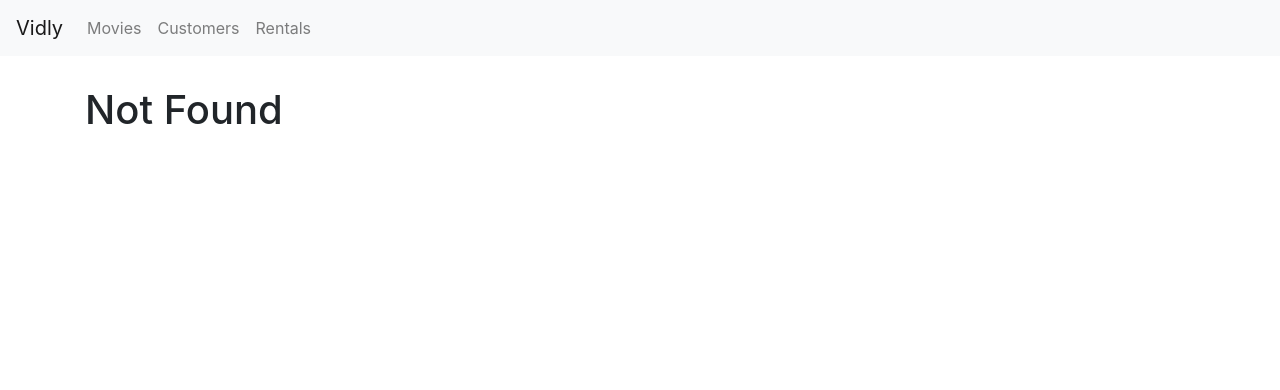
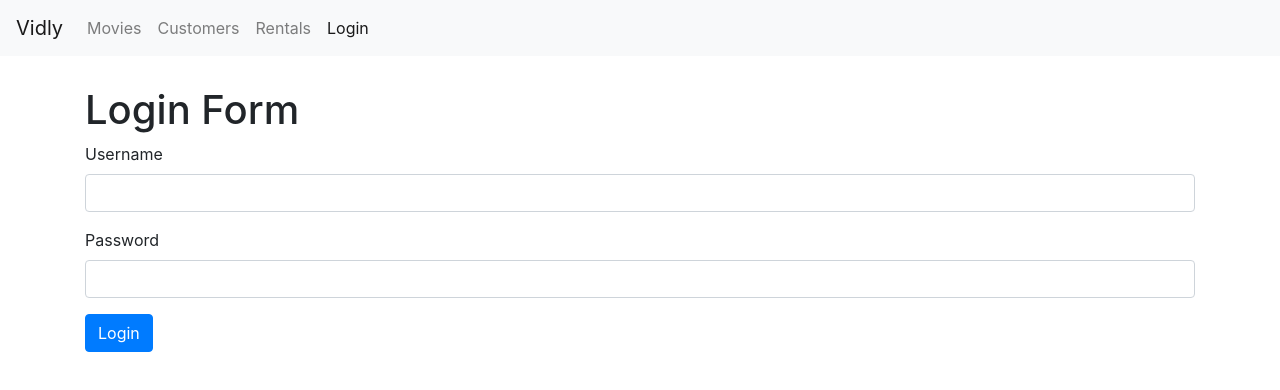
Before and after one commit to shayanzamani/movieRentalReactApp, a React (Create React App) app: page /login in a window 1280 px wide. Before the commit this address led to /not-found. Shown: the top 390 px of the page. Built offline with nearby package versions, Linux system fonts and the light colour scheme.

Commit message:
login form added

```diff
--- a/src/App.js
+++ b/src/App.js
@@ -1,7 +1,4 @@
 import React from "react";
-import "./App.css";
-import "bootstrap/dist/css/bootstrap.css";
-import "font-awesome/css/font-awesome.css";
 import Movies from "./components/Movies";
 import NavBar from "./components/navbar";
 import { Route, Switch, Redirect } from "react-router-dom";
@@ -9,6 +6,10 @@
 import Rentals from "./components/rentals";
 import NotFound from "./components/notFound";
 import MovieForm from "./components/movieForm";
+import LoginForm from "./components/LoginForm";
+import "./App.css";
+import "bootstrap/dist/css/bootstrap.css";
+import "font-awesome/css/font-awesome.css";
 
 function App() {
   return (
@@ -16,6 +17,7 @@
       <NavBar />
       <main className="container">
         <Switch>
+          <Route path="/login" component={LoginForm}></Route>
           <Route path="/movies/:id" component={MovieForm} />
           <Route path="/rentals" component={Rentals}></Route>
           <Route path="/customers" component={Customers}></Route>
--- /dev/null
+++ b/src/components/LoginForm.jsx
@@ -0,0 +1,28 @@
+import React, { Component } from "react";
+
+class LoginForm extends Component {
+  handleSubmit = (e) => {
+    e.preventDefault();
+    console.log("Submitted");
+  };
+  render() {
+    return (
+      <div>
+        <h1>Login Form</h1>
+        <form onSubmit={this.handleSubmit}>
+          <div className="form-group">
+            <label htmlFor="username">Username</label>
+            <input id="username" type="text" className="form-control" />
+          </div>
+          <div className="form-group">
+            <label htmlFor="password">Password</label>
+            <input id="password" type="text" className="form-control" />
+          </div>
+          <button className="btn btn-primary">Login</button>
+        </form>
+      </div>
+    );
+  }
+}
+
+export default LoginForm;
--- a/src/components/navbar.jsx
+++ b/src/components/navbar.jsx
@@ -28,8 +28,11 @@
             <NavLink className="nav-item nav-link" to="/customers">
               Customers
             </NavLink>
-            <NavLink className="nav-item nav-link" to="/Rentals">
+            <NavLink className="nav-item nav-link" to="/rentals">
               Rentals
+            </NavLink>
+            <NavLink className="nav-item nav-link" to="/login">
+              Login
             </NavLink>
           </div>
         </div>
```
